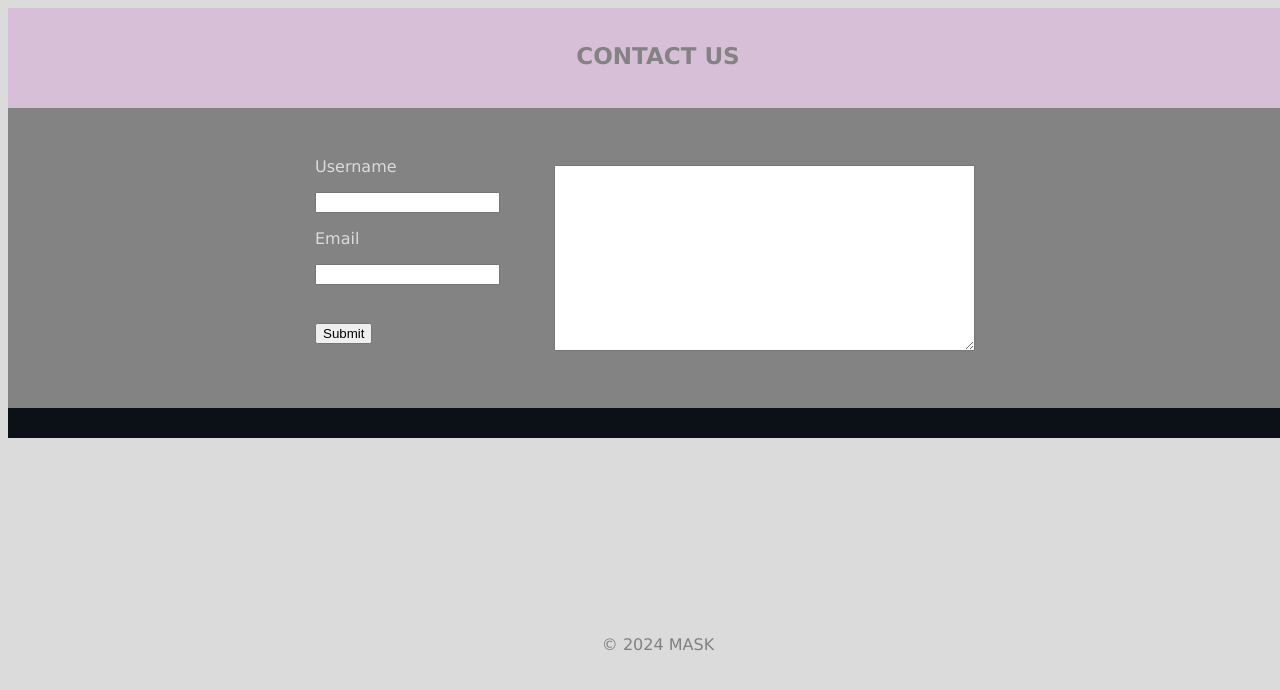
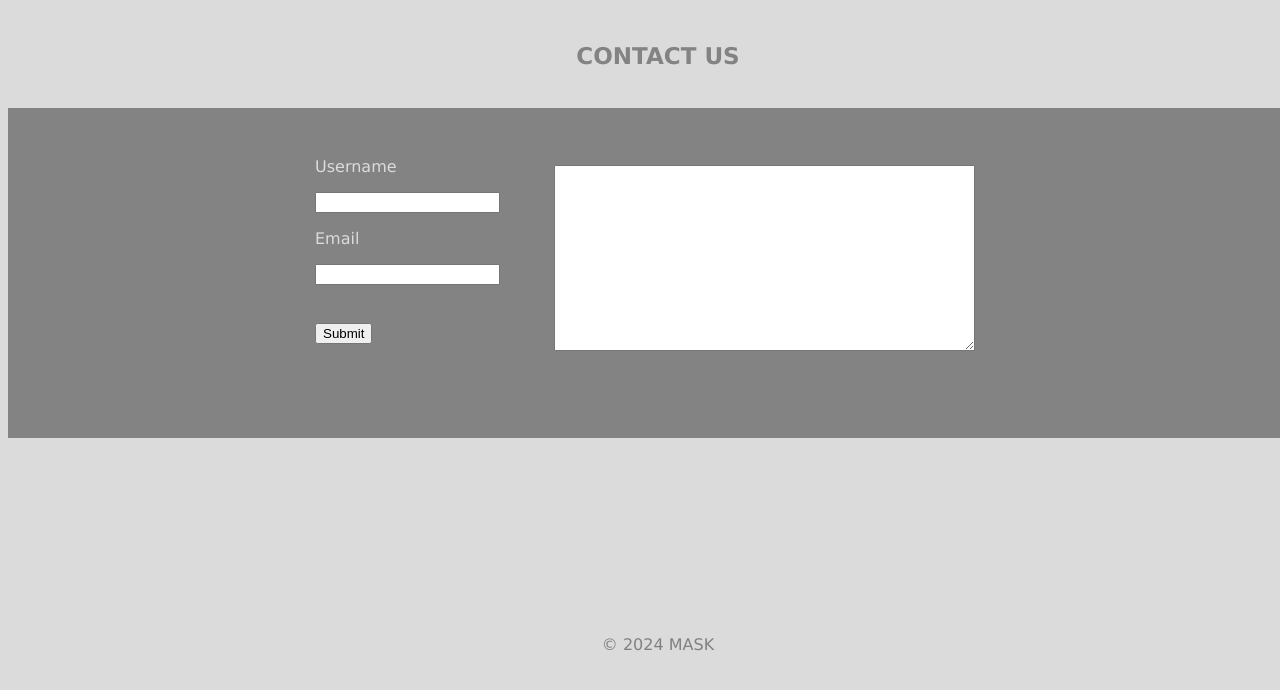
Before and after one commit to annicakes/lumiee, a plain HTML site: page contact.html in a window 1280 px wide. Shown: the top 690 px of the page. Drawn offline with Linux system fonts and the light colour scheme.

Commit message:
Update contact.html

```diff
--- a/contact.html
+++ b/contact.html
@@ -5,7 +5,7 @@
     </head>
     <body bgcolor="#dbdbdb" style="color:#dbdbdb;font-family:verdana">
 
-        <table  border="0" width="1300" height ="100" align ="center" bgcolor="#D8BFD8">
+        <table  border="0" width="1300" height ="100" align ="center" bgcolor="#dbdbdb">
             <tr>
             <td>
             <center>
@@ -35,7 +35,7 @@
             </tr>
             </table>
 
-            <table  border="0" width="1300" height ="30" align ="center" bgcolor="#0B1116">
+            <table  border="0" width="1300" height ="30" align ="center" bgcolor="#838383">
             <tr>
             <td>
             </td>
```
